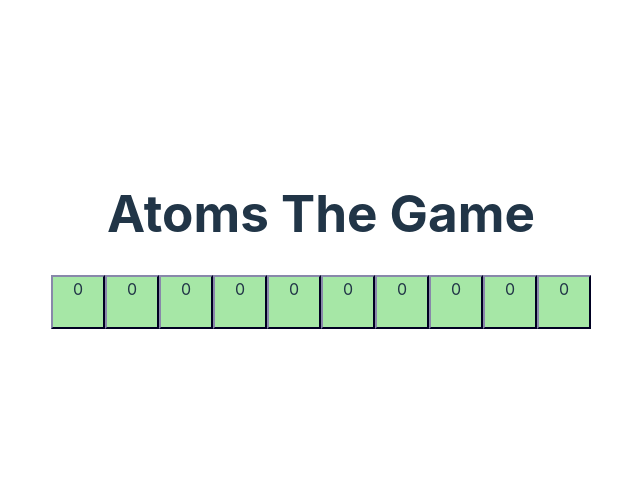
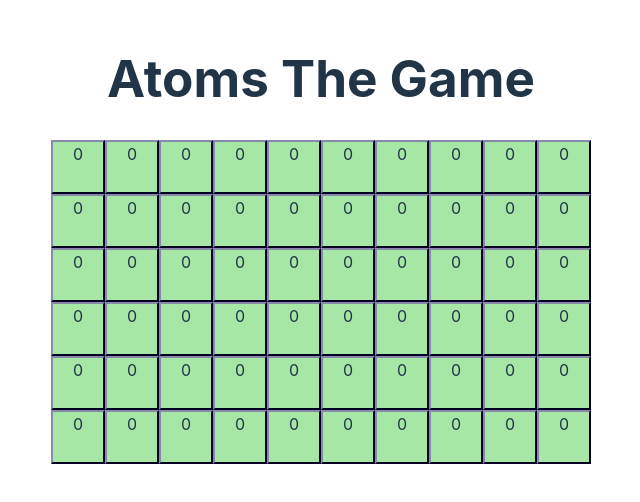
Before and after one commit to Lmasniuk/atoms-game, a React (Vite) app: page / in a window 1280 px wide. Shown: the part 160-662 px from the top of the page, without its empty margins (319-959 px from the left). Built offline with nearby package versions, Linux system fonts and the light colour scheme.

Commit message:
Make board 6 rows by 10 columns

```diff
--- a/src/components/Board/Board.tsx
+++ b/src/components/Board/Board.tsx
@@ -11,18 +11,25 @@ export default function Board() {
         color: "",
         numberOfAtoms: 0
     }
-    // const initialBoardState: CellData[][] = Array.from({ length: 6 }, () => Array(10).fill(initialCellState));
-    const initialBoardState: CellData[] = Array.from({ length: 10 }, () => initialCellState);
+    const initialBoardState: CellData[][] = Array.from({ length: 10 }, () => Array(6).fill(initialCellState));
 
     const [boardState,setBoardState] = useState(initialBoardState)
     return (
         <div className="board">
             {
             boardState.map(
-                (boardCell)=>
-                    {
-                    return <BoardCell cellData={boardCell}/>
-                }
+                (boardRow, rowIndex)=>(
+                    <div key={rowIndex} className="board-row">
+                        {
+                            boardRow.map((boardCell,cellIndex)=>{
+                                return <BoardCell key={cellIndex}  cellData={boardCell}/>
+                            })
+                    }
+
+
+                    </div>
+
+                )
             )}
         </div>
     );
```
